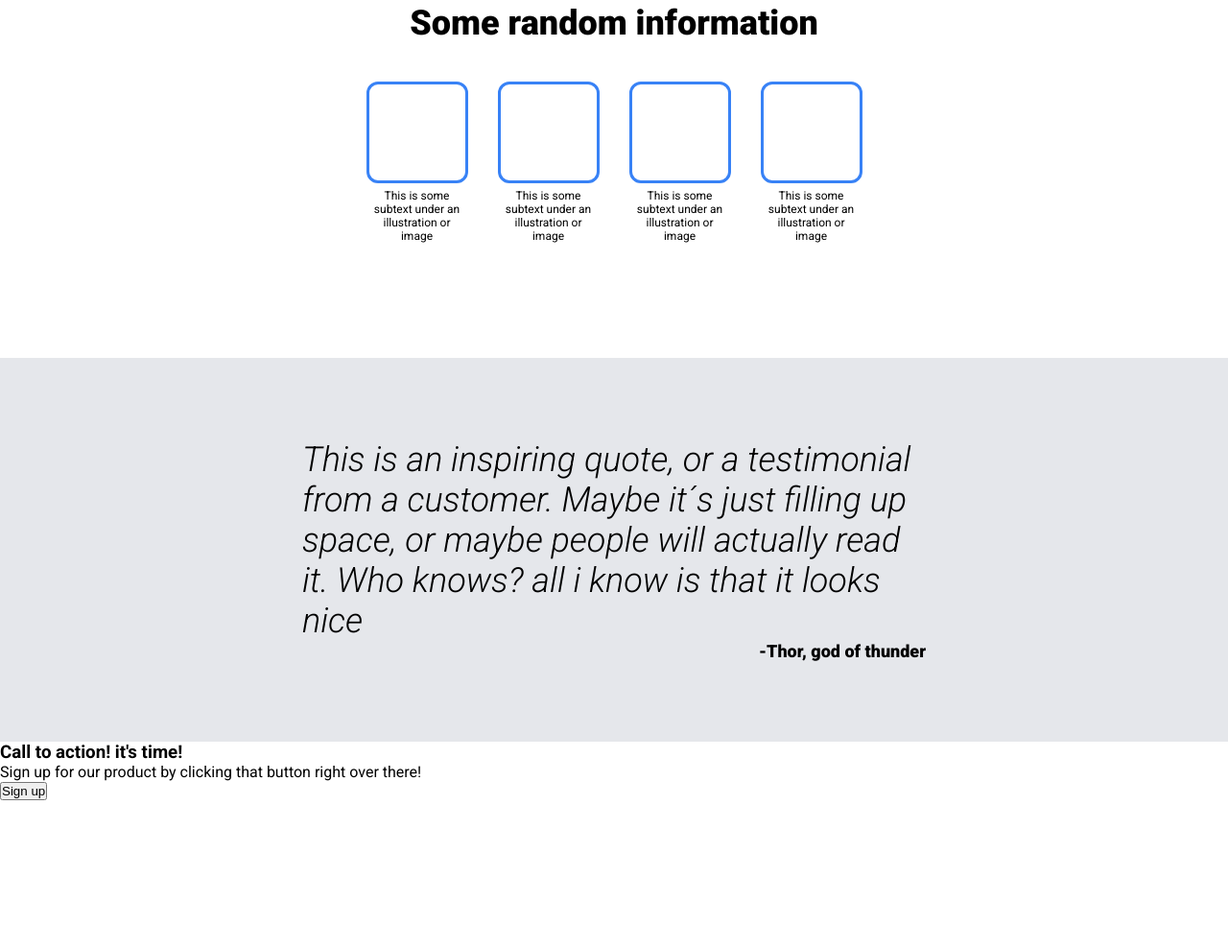
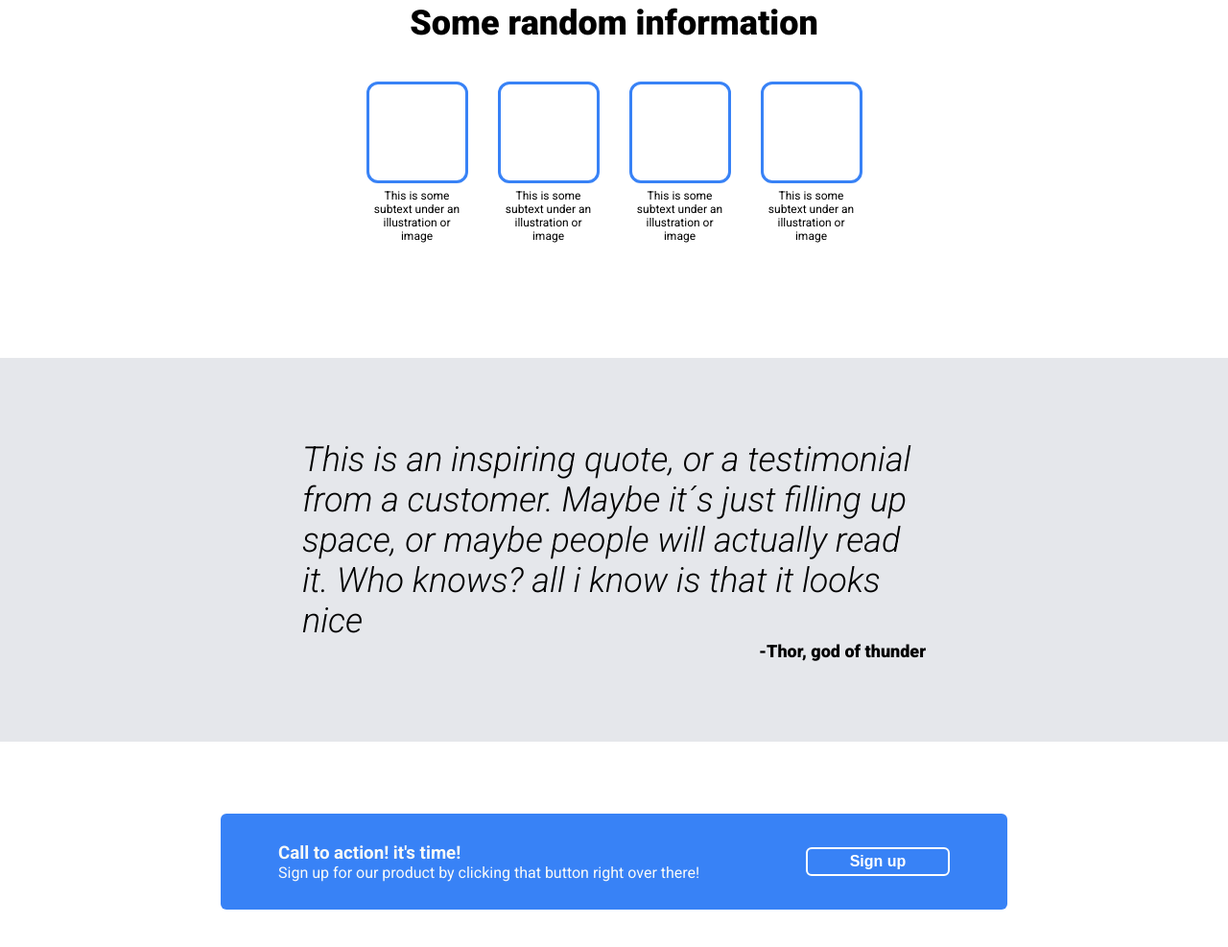
Before and after one commit to GabyAM/odin-landing-page, a plain HTML site: page index.html in a window 1280 px wide. Shown: the part 505-1492 px from the top of the page at 96% size. Before the commit the page ends 1339 px from the top, so only its background shows below. Drawn offline with Linux system fonts and the light colour scheme.

Commit message:
styles call to action

```diff
--- a/index.html
+++ b/index.html
@@ -9,18 +9,18 @@
 <body>
     <header>
         <div>
-            <h3 class="header-logo-text">Header Logo</h3>
-            <a class="header-text-link">Header link one</a>
-            <a class="header-text-link">Header link two</a>
-            <a class="header-text-link">Header link three</a>
+            <h3 class="header-logo-text white-text">Header Logo</h3>
+            <a class="header-text-link white-text">Header link one</a>
+            <a class="header-text-link white-text">Header link two</a>
+            <a class="header-text-link white-text">Header link three</a>
         </div>
     </header>
     <div class="hero">
         <div class="hero-container">
             <div class="hero-information">
-                <h1 class="hero-main-text">This website is awesome</h1>
-                <p class="hero-secondary-text">this website has some subtext that goes here under the main title. It's a smaller font and the color is lower contrast</p>
-                <button class="hero-button">Sign up</button>
+                <h1 class="hero-main-text white-text">This website is awesome</h1>
+                <p class="hero-secondary-text white-text">this website has some subtext that goes here under the main title. It's a smaller font and the color is lower contrast</p>
+                <button class="button hero-button white-text">Sign up</button>
             </div>
             <div>
                 <div class="hero-image-placeholder">
@@ -59,9 +59,11 @@
         </section>
         <section class="call-to-action">
             <div class="call-to-action-container">
-                <h3>Call to action! it's time!</h3>
-                <p>Sign up for our product by clicking that button right over there!</p>
-                <button>Sign up</button>
+                <div class="call-to-action-text">
+                    <h3 class="white-text">Call to action! it's time!</h3>
+                    <p class="white-text">Sign up for our product by clicking that button right over there!</p>
+                </div>
+                <button class="button call-to-action-button">Sign up</button>
             </div>
         </section>
     </main>
--- a/styles.css
+++ b/styles.css
@@ -18,7 +18,8 @@ body {
 header, .hero {
     background-color: #1F2937;
 }
-.hero-main-text, .header-logo-text{
+
+.white-text {
     color: #F9FAF8;
 }
 
@@ -72,15 +73,16 @@ header > div{
     margin: auto;
 }
 
-.hero-button {
-    max-width: 150px;
+.button {
+    width: 150px;
     height: 30px;
-    background-color: #3882F6;
-    color: white;
     border-radius: 6px;
     border-style: none;
     font-size: 16px;
     font-weight: bold;
+}
+.hero-button {
+    background-color: #3882F6;
 }
 
 main {
@@ -153,3 +155,26 @@ main {
     display: flex;
     align-self: flex-end;
 }
+
+.call-to-action {
+    display: flex;
+    height: 250px;
+    align-items: center;
+}
+.call-to-action-container {
+    background-color: #3882F6;
+    width: 700px;
+    height: 100px;
+    margin: auto;
+    border-radius: 6px;
+    display: flex;
+    align-items: center;
+    justify-content: space-between;
+    padding: 0 60px;
+}
+
+.call-to-action-button {
+    border: 2px solid white;
+    background-color: #3882F6;
+    color: white
+}
```
